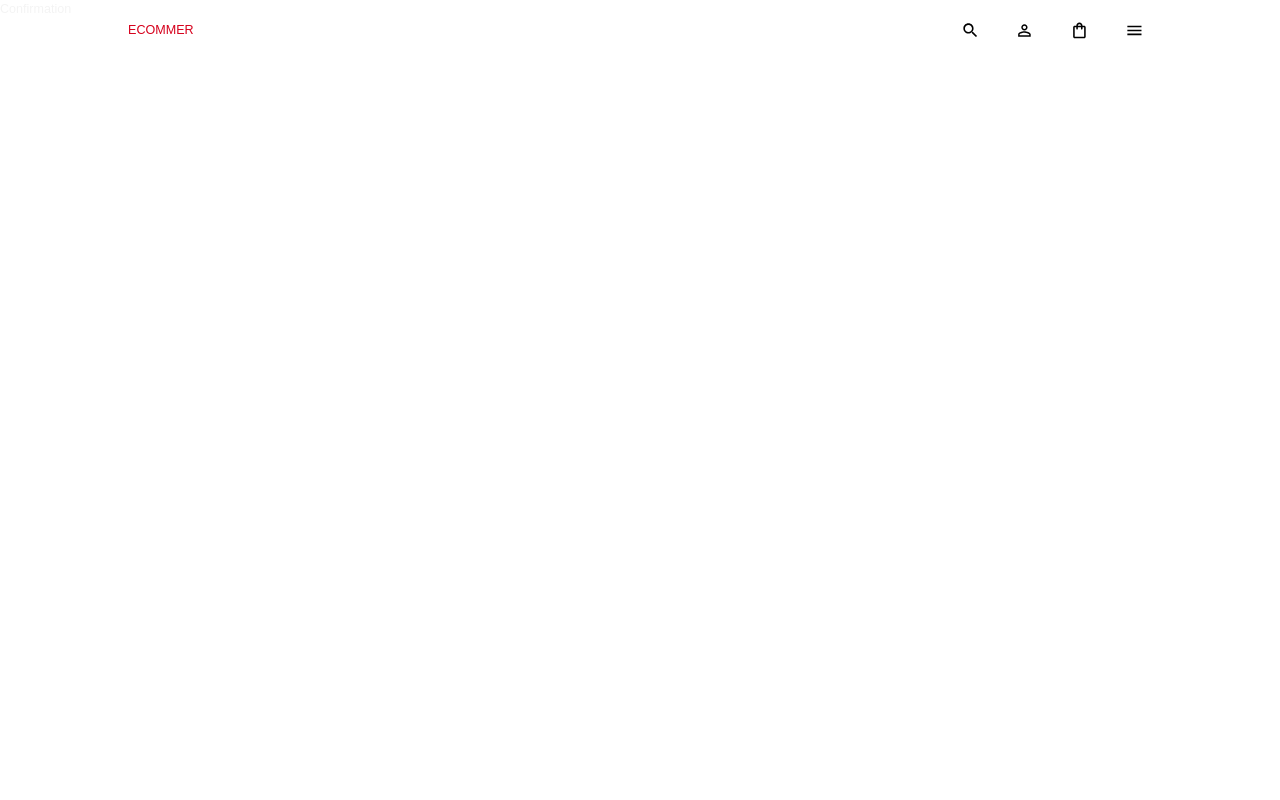
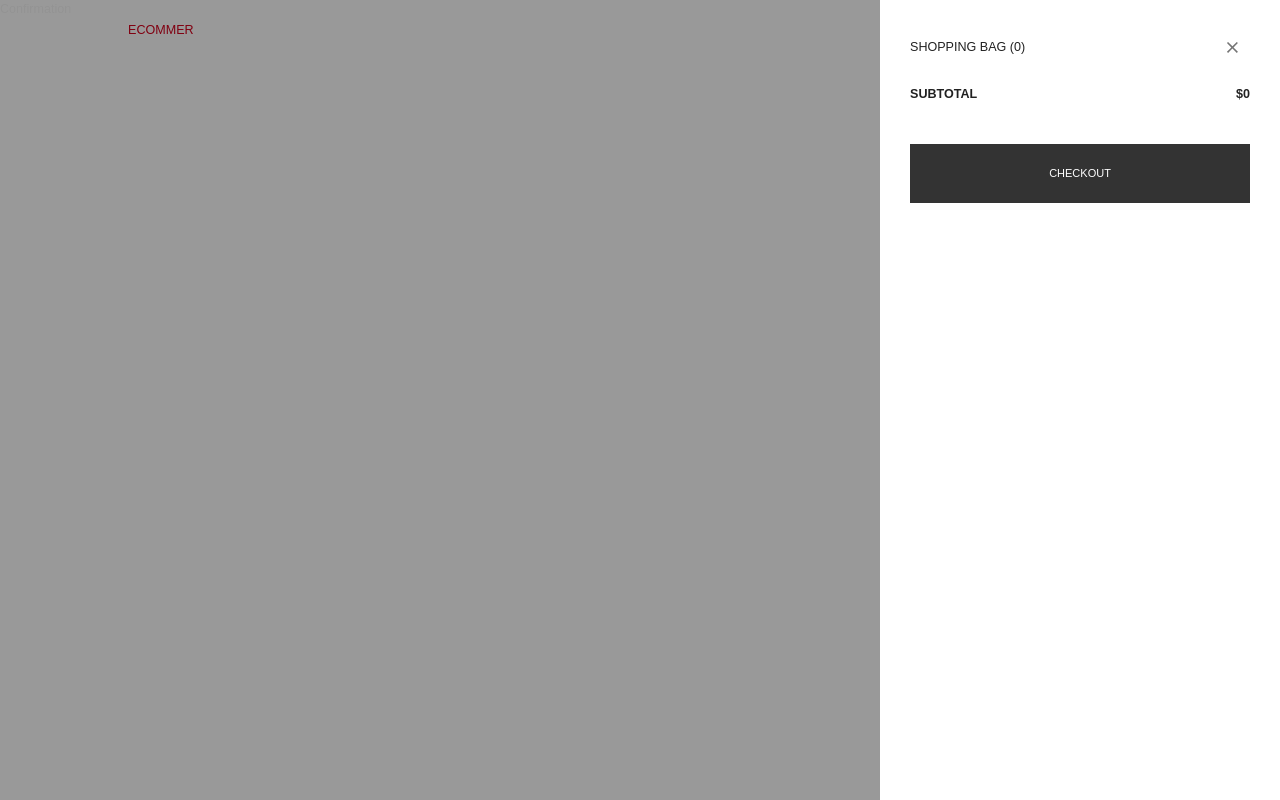
Before and after one commit to joaopbueno/Ecommerce-React, a React (Create React App) app in the folder client/: page /checkout/success in a window 1280 px wide. Both pictures are taken after a click on the button 1079 px from the left and 30 px from the top of the page. Built offline with nearby package versions, Linux system fonts and the light colour scheme; a web font is replaced by a local one.

Commit message:
Menu Lateral

```diff
--- a/client/src/App.js
+++ b/client/src/App.js
@@ -7,6 +7,7 @@
 } from 'react-router-dom';
 import Checkout from "./scenes/checkout/Checkout";
 import Confirmation from "./scenes/checkout/Confirmation";
+import CartMenu from "./scenes/global/CartMenu";
 import Navbar from "./scenes/global/Navbar";
 import Home from "./scenes/home/Home";
 import ItemDetails from "./scenes/itemDetails/itemDetails";
@@ -33,6 +34,7 @@
           <Route path="checkout" element={<Checkout />}/>
           <Route path="checkout/success" element={<Confirmation />}/>
         </Routes>
+        <CartMenu/>
       </BrowserRouter>
     </div>
   );
--- a/client/src/scenes/global/CartMenu.jsx
+++ b/client/src/scenes/global/CartMenu.jsx
@@ -1,17 +1,17 @@
-import {Box, Button, Divider, IconButton, Typography} from '@mui/material';
-import { useSelector, useDispatch } from 'react-redux';
-import CloseIcon from '@mui/icons-material/Close';
+import { Box, Button, Divider, IconButton, Typography } from "@mui/material";
+import { useSelector, useDispatch } from "react-redux";
+import CloseIcon from "@mui/icons-material/Close";
 import AddIcon from "@mui/icons-material/Add";
 import RemoveIcon from "@mui/icons-material/Remove";
-import styled from '@emotions/styled';
-import shades from '../../theme';
+import styled from "@emotion/styled";
+import { shades } from "../../theme";
 import {
   decreaseCount,
   increaseCount,
   removeFromCart,
   setIsCartOpen,
-} from '../../state';
-import { useNavigate } from 'react-router-dom';
+} from "../../state";
+import { useNavigate } from "react-router-dom";
 
 const FlexBox = styled(Box)`
   display: flex;
@@ -20,12 +20,128 @@
 `;
 
 const CartMenu = () => {
-
-}
-
-export default CartMenu = () => {
   const navigate = useNavigate();
   const dispatch = useDispatch();
   const cart = useSelector((state) => state.cart.cart);
-    const isCartOpen =  useSelector((state) => state.cart.isCartOpen);
+  const isCartOpen = useSelector((state) => state.cart.isCartOpen);
+
+  const totalPrice = cart.reduce((total, item) => {
+    return total + item.count * item.attributes.price;
+  }, 0);
+
+  return (
+    <Box
+      display={isCartOpen ? "block" : "none"}
+      backgroundColor="rgba(0, 0, 0, 0.4)"
+      position="fixed"
+      Index={10}
+      width="100%"
+      height="100%"
+      left="0"
+      top="0"
+      overflow="auto"
+    >
+      <Box
+        position="fixed"
+        right="0"
+        bottom="0"
+        width="max(400px, 30%)"
+        height="100%"
+        backgroundColor="white"
+      >
+        <Box padding="30px" overflow="auto" height="100%">
+          <FlexBox mb="15px">
+            <Typography cariant="h3">SHOPPING BAG ({cart.length})</Typography>
+            <IconButton onClick={() => dispatch(setIsCartOpen({}))}>
+              <CloseIcon />
+            </IconButton>
+          </FlexBox>
+
+          <Box>
+            {cart.map((item) => (
+              <Box key={`${item.attributes.name}-${item.id}`}>
+                <FlexBox p="15px 0">
+                  <Box flex="1 1 40%">
+                    <img
+                      alt={item?.name}
+                      width="123px"
+                      height="164px"
+                      src={`http://localhost:1337${item?.attributes?.image?.data?.attributes?.formats?.medium?.url}`}
+                    />
+                  </Box>
+                  <Box flex="1 1 60%">
+                    <FlexBox mb="5px">
+                      <Typography fontWeight="bold">
+                        {item.attributes.name}
+                      </Typography>
+                      <IconButton
+                        onClick={() =>
+                          dispatch(removeFromCart({ id: item.id }))
                         }
+                      >
+                        <CloseIcon />
+                      </IconButton>
+                    </FlexBox>
+                    <Typography>{item.attributes.shortDescription}</Typography>
+                    <FlexBox m="15px 0">
+                      <Box
+                        display="flex"
+                        alignItems="center"
+                        border={`1.5px solid ${shades.neutral[500]}`}
+                      >
+                        <IconButton
+                          onClick={() =>
+                            dispatch(decreaseCount({ id: item.id }))
+                          }
+                        >
+                          <RemoveIcon />
+                        </IconButton>
+                        <Typography>{item.count}</Typography>
+                        <IconButton
+                          onClick={() =>
+                            dispatch(increaseCount({ id: item.id }))
+                          }
+                        >
+                          <AddIcon />
+                        </IconButton>
+                      </Box>
+                      <Typography fontWeight="bold">
+                        ${item.attributes.price}
+                      </Typography>
+                    </FlexBox>
+                  </Box>
+                </FlexBox>
+                <Divider />
+              </Box>
+            ))}
+          </Box>
+
+          <Box m="20px 0">
+            <FlexBox m="20px 0">
+              <Typography fontWeight="bold">SUBTOTAL</Typography>
+              <Typography fontWeight="bold">${totalPrice}</Typography>
+            </FlexBox>
+            <Button
+              sx={{
+                backgroundColor: shades.primary[400],
+                color: "white",
+                borderRadius: 0,
+                minWidth: "100%",
+                padding: "20px 0",
+                m: "20px 0",
+              }}
+              onClick={() => {
+                navigate("/checkout");
+                dispatch(setIsCartOpen({}));
+              }}
+            >
+              CHECKOUT
+            </Button>
+          </Box>
+        </Box>
+      </Box>
+    </Box>
+  );
+};
+
+export default CartMenu;
--- a/client/src/scenes/global/Navbar.jsx
+++ b/client/src/scenes/global/Navbar.jsx
@@ -28,7 +28,7 @@
       position="fixed"
       top="0"
       left="0"
-      xIndex="1"
+      x-index="1"
     >
       <Box
         width="80%"
```
Lines whose indentation alone changed are shown as unchanged.
